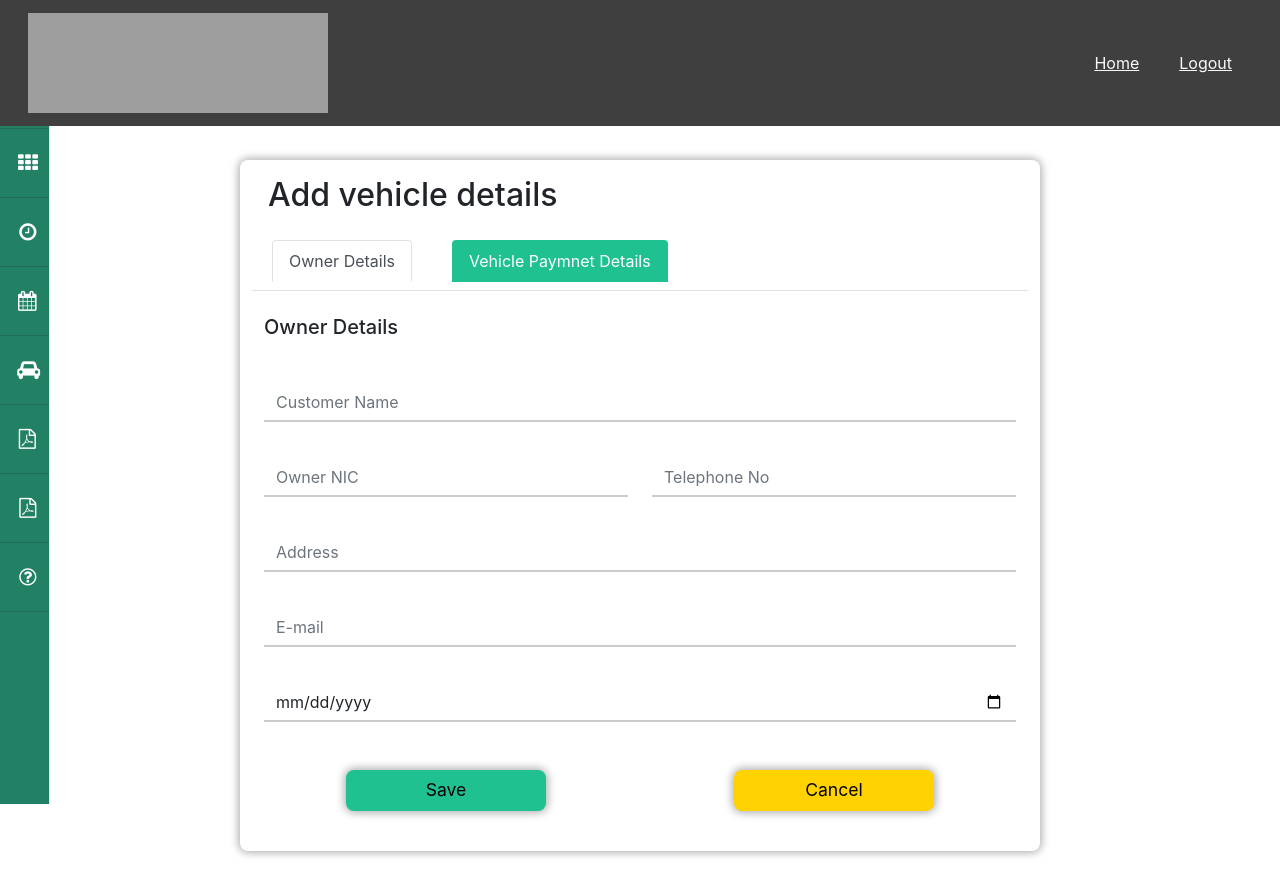
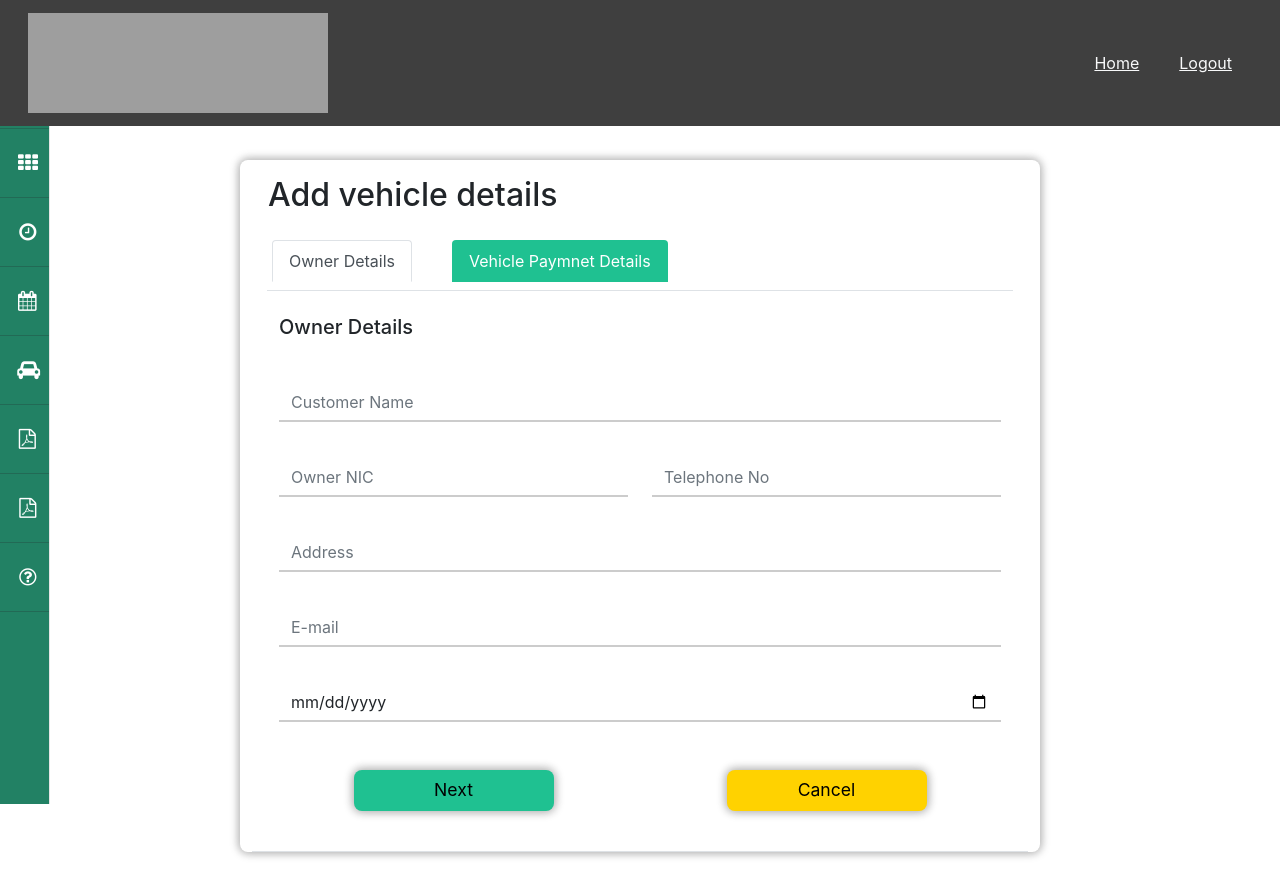
Before and after one commit to KaveenLaksitha/rentX, a React (Create React App) app: page /addVehicle in a window 1280 px wide. Shown: the top 896 px of the page. Built offline with nearby package versions, Linux system fonts and the light colour scheme; grey boxes are pictures that could not be loaded; the HTML template or start-up script is replaced by a standard one; a web font is replaced by a local one.

Commit message:
vehicle managment rentx add view 1 update

```diff
--- a/src/components/style.scss
+++ b/src/components/style.scss
@@ -237,6 +237,7 @@ li.nav-item {
 /*tab-content*/
 .tab-content {
   background-color: rgb(255, 255, 255);
+
 }
 .formInput {
   background-color: rgb(255, 255, 255);
@@ -577,3 +578,13 @@ a.nav-link:link {
   position: relative;
   border-radius: 0.5rem;
 }
+.btn-ok-V {
+  background-color: #1fc191;
+  color: black;
+  top: 400px;
+  width: 200px;
+  font-size: 1.1rem;
+  border-radius: 0.5rem;
+  box-shadow: 0px 0px 10px 2px rgba(0, 0, 0, 0.2),
+    0px 0px 10px 0px rgba(0, 0, 0, 0.19);
+}
--- a/src/components/views/vehicle views/addVehicle.js
+++ b/src/components/views/vehicle views/addVehicle.js
@@ -26,8 +26,19 @@ function AddVehicle() {
     const[vehPic, setVehiPic] = useState("");
     const[vehDoc, setVehDoc] = useState("");
 
+    const[RegNoErr, setRegNoErr] = useState("");
+
 
     function sendData(e) {
+
+        e.preventDefault();
+
+        const isValid = formValidation();
+
+        if(isValid){
+
+
+
 
         const newVehicle = {
 
@@ -66,6 +77,25 @@ function AddVehicle() {
         })
 
     }
+}
+
+    const formValidation =() =>{//validate function
+
+        const RegNoErr ={}; //State
+        let isValid = true; //setting flag
+
+
+        if(VehicleRegNo.trim().length > 8 && VehicleRegNo.trim().length <8 ){
+
+            RegNoErr.InValidRegNo =" *Invalid Vehicle Registraton Number"; // error msg
+            isValid = false;
+        }
+
+        setRegNoErr(RegNoErr);//update error objects
+        return isValid;
+
+
+    }
 
 
 
@@ -86,11 +116,15 @@ function AddVehicle() {
                     <li class="nav-item">
                         <a class="nav-link" id="profile-tab" data-toggle="tab" href="#profile" role="tab" aria-controls="profile" aria-selected="false">Vehicle Paymnet Details</a>
                     </li>
-                </ul>
-                <div class="tab-content" id="myTabContent">
+
+                   <hr></hr>
+
+
+
+                <div class="tab-content tab-content-V  col-12" id="myTabContent">
                     <div class="tab-pane fade show active" id="home" role="tabpanel" aria-labelledby="home-tab">
 
-                            <div class="container">
+                            <div class="container border-top ">
                                 <div class="row">
                                     <div class="col-xs-12 col-sm-12 col-md-12 col-lg-12 text-center">
                                         <h3 className="topic-V text-left mt-4 mb-4">Owner Details</h3>
@@ -101,7 +135,7 @@ function AddVehicle() {
                                         <form id="contact-form" class="form" role="form" >
                                             <div class="form-group">
                                                 <label class="form-label" for="name">Owner Name </label>
-                                                <input required type="text" class="form-control formInput" id="name" name="name" placeholder="Customer Name" tabindex="1"
+                                                <input  type="text" class="form-control formInput" id="name" name="name" placeholder="Customer Name" tabindex="1"
                                                     onChange={(e) => {
                                                         setOwnerName(e.target.value); // assign value
                                                          }}
@@ -113,7 +147,7 @@ function AddVehicle() {
                                             <div className="row">
                                             <div class="form-group col-md-6">
                                                 <label class="form-label" for="email">Owner NIC </label>
-                                                <input required type="text" class="form-control formInput" id="NIC" name="Owner NIC" placeholder="Owner NIC" tabindex="2"
+                                                <input  type="text" class="form-control formInput" id="NIC" name="Owner NIC" placeholder="Owner NIC" tabindex="2"
 
                                                         onChange={(e) => {
                                                             setOwnerNIC(e.target.value); // assign value
@@ -123,7 +157,7 @@ function AddVehicle() {
                                             </div>
                                             <div class="form-group col-md-6">
                                                 <label class="form-label" for="subject">Telephone No</label>
-                                                <input  required type="text" class="form-control formInput" id="TelNo" name="TelNo" placeholder="Telephone No" tabindex="3"
+                                                <input   type="text" class="form-control formInput" id="TelNo" name="TelNo" placeholder="Telephone No" tabindex="3"
 
                                                 onChange={(e) => {
                                                     setTeleNo(e.target.value); // assign value
@@ -135,7 +169,7 @@ function AddVehicle() {
                                             </div>
                                             <div class="form-group ">
                                                 <label class="form-label" for="subject">Address</label>
-                                                <input  required type="text" class="form-control formInput" id="Addr" name="Addr" placeholder="Address" tabindex="3"
+                                                <input   type="text" class="form-control formInput" id="Addr" name="Addr" placeholder="Address" tabindex="3"
 
 
                                                 onChange={(e) => {
@@ -147,7 +181,7 @@ function AddVehicle() {
 
                                             <div class="form-group ">
                                                 <label class="form-label" for="subject">E-mail</label>
-                                                <input required type="email" class="form-control formInput" id="Email" name="Email" placeholder="E-mail" tabindex="3"
+                                                <input  type="email" class="form-control formInput" id="Email" name="Email" placeholder="E-mail" tabindex="3"
 
                                                 onChange={(e) => {
                                                     setEmail(e.target.value); // assign value
@@ -157,7 +191,7 @@ function AddVehicle() {
                                             </div>
                                             <div class="form-group ">
                                                 <label class="form-label" for="subject">Date</label>
-                                                <input required type="Date" class="form-control" id="date" name="date" placeholder="Date" tabindex="3"
+                                                <input  type="Date" class="form-control" id="date" name="date" placeholder="Date" tabindex="3"
 
                                                 onChange={(e) => {
                                                     setDate(e.target.value); // assign value
@@ -169,9 +203,37 @@ function AddVehicle() {
 
                                             <div className="row pt-3 pb-4">
                                             <div className="col py-3 text-center">
-                                                <button type="submit" className="btn btn-ok">
-                                                    Save
-                                                </button>
+
+
+
+
+
+
+
+
+
+
+
+                                            {/* <a  id="profile-tab" href="#profile" role="tab" aria-controls="profile" aria-selected="false">
+                                             <button  className="btn btn-ok" >
+                                                     console.alert("")
+                                            </button>
+                                            </a> */}
+
+
+
+
+                                            <li>
+                                                <a class="btn btn-ok-V" id="profile-tab" data-toggle="tab" href="#profile" role="tab" aria-controls="profile" aria-selected="true">Next</a>
+                                            </li>
+
+
+
+
+
+
+
+
                                             </div>
                                             <div className="col py-3 text-center">
                                                 <button type="reset" className="btn btn-reset">
@@ -228,6 +290,7 @@ function AddVehicle() {
                                                         setVehicleType(e.target.value); // assign value
                                                          }}
                                                 >
+                                                    <option id="choose1">Choose</option>
                                                     <option value="car">Car</option>
                                                     <option value="van">Van</option>
                                                     <option value="bus">Bus</option>
@@ -248,7 +311,13 @@ function AddVehicle() {
 
 
                                                 />
+
+                                            {Object.keys(RegNoErr).map((key)=>{
+                                                return<div style={{color :"red"}}>{RegNoErr[key]}</div>
+                                            })}
                                             </div>
+
+
                                             <div class="form-group col-md-6">
                                                 <label class="form-label-emp" for="subject">Current Mileage (Km) </label>
                                                 <input  required type="text" class="form-control formInput" id="TelNo" name="TelNo" placeholder="Telephone No" tabindex="3"
@@ -273,8 +342,9 @@ function AddVehicle() {
                                                     setInstType(e.target.value);
                                                 }}
                                                 >
-                                                    <option id="InsF">Full Insurance</option>
-                                                    <option id="InsT">Third-party Insurance</option>
+                                                    <option id="choose2">Choose</option>
+                                                    <option value="InsF">Full Insurance</option>
+                                                    <option value="InsT">Third-party Insurance</option>
 
                                                 </select>
 
@@ -302,6 +372,7 @@ function AddVehicle() {
                                                     setTransmission(e.target.value);
                                                 }}
                                                 >
+                                                    <option id="Chosse3">Choose</option>
                                                     <option value="Auto">Auto </option>
                                                     <option value="Mannual">Mannual</option>
 
@@ -313,15 +384,16 @@ function AddVehicle() {
 
 
                                             <select
-                                                    value="AirC"
+                                                    id="AirC"
                                                     className="form-control "
                                                 onChange={(e) => {
                                                     setAirC(e.target.value);
                                                 }}
                                                 >
+                                                    <option id="choose4">Choose </option>
                                                     <option value="FAC">Full - AC </option>
                                                     <option value="NAC">Non - AC </option>
-                                                </select>
+                                            </select>
                                         </div>
                                         <div class="form-group col-sm">
                                             <label class="form-label-emp" for="subject">Number of seats </label>
@@ -424,6 +496,8 @@ function AddVehicle() {
                         </div>
                     </div>
                 </div>
+                </ul>
+
             </div>
         </div>
     )
```
Also changed, not shown: src/components/views/vehicle views/vehicleList.js (+70 -4 lines).
